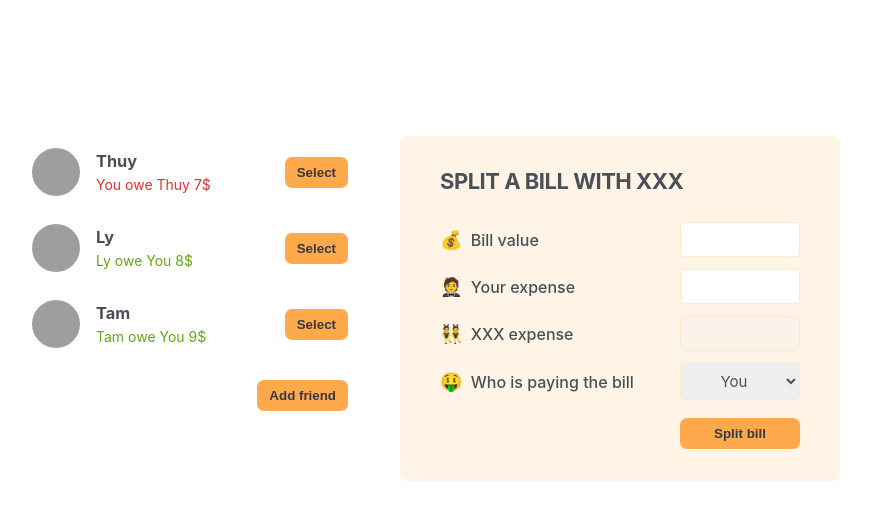
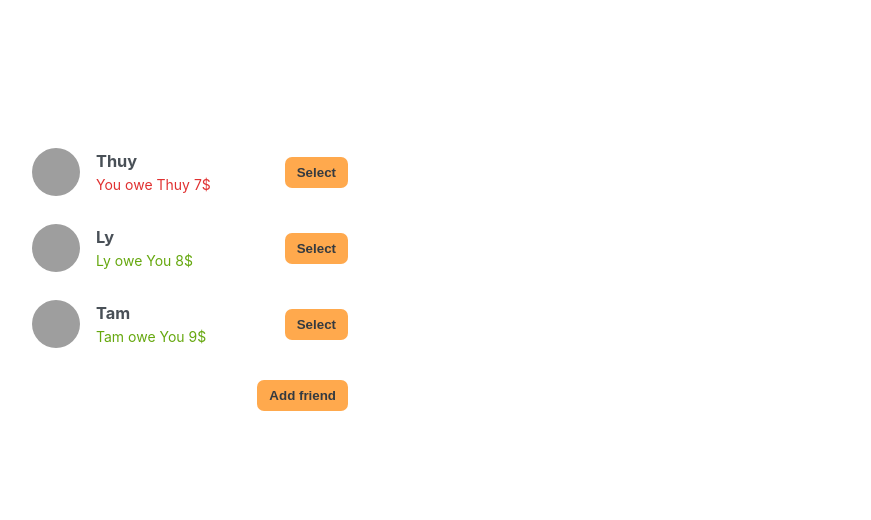
Before and after one commit to kiethohoai/4steps-v2, a React app: page / in a window 1280 px wide. Shown: the top 520 px of the page, without its empty margins (210-1081 px from the left). Built offline with nearby package versions, Linux system fonts and the light colour scheme; grey boxes are pictures that could not be loaded; the HTML template or start-up script is replaced by a standard one.

Commit message:
007 Selecting a Friend

```diff
--- a/src/components/App-v3.jsx
+++ b/src/components/App-v3.jsx
@@ -67,6 +67,7 @@
 export default function App() {
   const [showAddFriend, setShowAddFriend] = useState(false);
   const [friends, setFriends] = useState(initialFriends);
+  const [selectedFriend, setSelectedFriend] = useState(null);
 
   function handleShowHideAddFriend() {
     setShowAddFriend((show) => !show);
@@ -77,34 +78,55 @@
     setShowAddFriend(false);
   }
 
+  function handleSelection(friend) {
+    // setSelectedFriend(friend);
+    setSelectedFriend((selected) =>
+      selected?.id === friend?.id ? null : friend,
+    );
+    setShowAddFriend(false);
+  }
+
   return (
     <div className="app">
       <div className="sidebar">
-        <FriendsList friends={friends} />
+        <FriendsList
+          friends={friends}
+          onSelection={handleSelection}
+          selectedFriend={selectedFriend}
+        />
+
         {showAddFriend && <FormAddFriend onAddFriend={handleAddFriend} />}
+
         <Button onClick={handleShowHideAddFriend}>
           {showAddFriend ? 'Close' : 'Add friend'}
         </Button>
       </div>
 
-      <FormSplitBill />
+      {selectedFriend && <FormSplitBill selectedFriend={selectedFriend} />}
     </div>
   );
 }
 
-function FriendsList({ friends }) {
+function FriendsList({ friends, onSelection, selectedFriend }) {
   return (
     <ul>
       {friends.map((friend) => (
-        <Friend friend={friend} key={friend.id} />
+        <Friend
+          friend={friend}
+          onSelection={onSelection}
+          selectedFriend={selectedFriend}
+          key={friend.id}
+        />
       ))}
     </ul>
   );
 }
 
-function Friend({ friend }) {
+function Friend({ friend, onSelection, selectedFriend }) {
+  const isSelected = selectedFriend?.id === friend?.id;
+
   return (
-    <li>
+    <li className={isSelected ? 'selected' : ''}>
       <img src={friend.image} alt={friend.name} />
       <h3>{friend.name}</h3>
 
@@ -122,7 +144,9 @@
 
       {friend.balance === 0 && <p className="">You & {friend.name} are even</p>}
 
-      <Button>Select</Button>
+      <Button onClick={() => onSelection(friend)}>
+        {isSelected ? 'Close' : 'Select'}
+      </Button>
     </li>
   );
 }
@@ -188,10 +212,10 @@
   );
 }
 
-function FormSplitBill() {
+function FormSplitBill({ selectedFriend }) {
   return (
     <form className="form-split-bill">
-      <h2>Split a bill with XXX</h2>
+      <h2>Split a bill with {selectedFriend.name}</h2>
 
       <label>💰 Bill value</label>
       <input type="text" />
@@ -199,13 +223,13 @@
       <label>🤵 Your expense</label>
       <input type="text" />
 
-      <label>👯 XXX expense</label>
+      <label>👯 {selectedFriend.name} expense</label>
       <input type="text" disabled />
 
       <label>🤑 Who is paying the bill</label>
       <select>
         <option value="user">You</option>
-        <option value="friend">XFriend</option>
+        <option value="friend">{selectedFriend.name}</option>
       </select>
 
       <Button>Split bill</Button>
```
Also changed, not shown: 1 other file (tests, documents, lock files or other folders).
